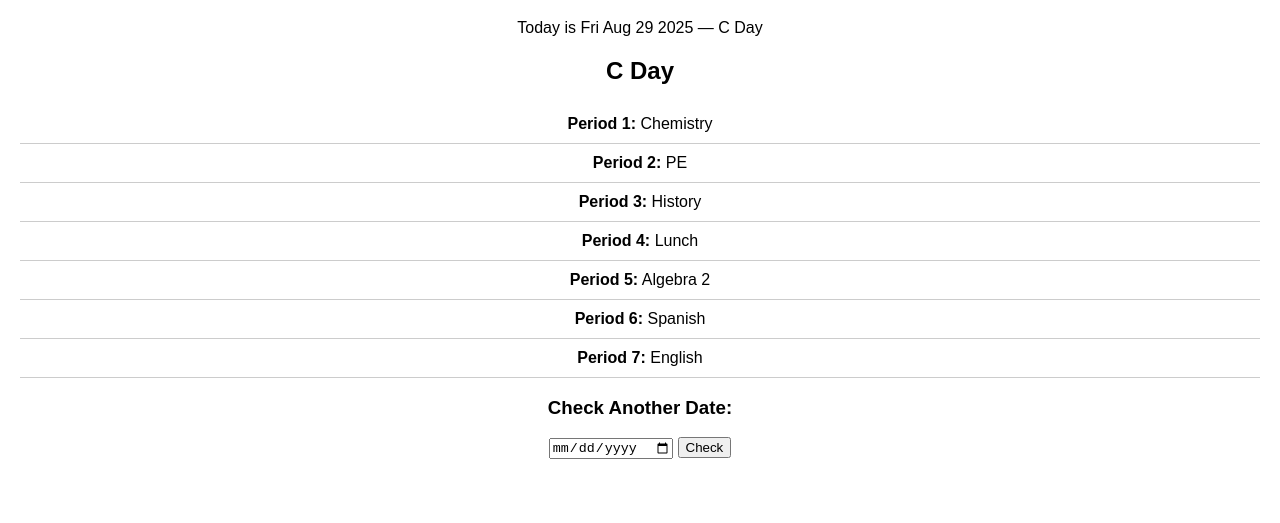
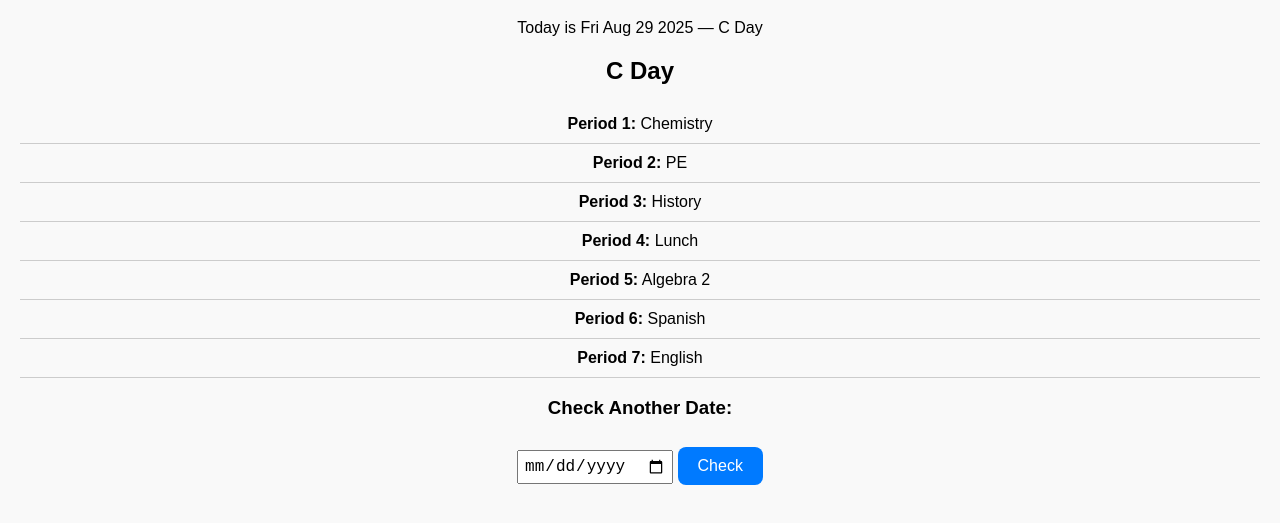
Before and after one commit to ethanpeterco3-pixel/my-app, a plain HTML site: page index.html in a window 1280 px wide. Shown: the part 61-584 px from the top of the page. Drawn offline with Linux system fonts and the light colour scheme.

Commit message:
Update index.html

```diff
--- a/index.html
+++ b/index.html
@@ -5,10 +5,24 @@
   <meta name="viewport" content="width=device-width, initial-scale=1">
   <meta name="apple-mobile-web-app-capable" content="yes">
   <style>
-    body { font-family: sans-serif; text-align: center; margin: 20px; }
+    body { font-family: sans-serif; text-align: center; margin: 20px; background: #f9f9f9; }
     h1 { color: #007aff; }
     .schedule { margin-top: 20px; }
     .period { padding: 10px; border-bottom: 1px solid #ccc; }
+    button {
+      margin-top: 10px;
+      padding: 10px 20px;
+      font-size: 16px;
+      border: none;
+      border-radius: 8px;
+      background: #007aff;
+      color: white;
+    }
+    input[type="date"] {
+      margin-top: 10px;
+      padding: 5px;
+      font-size: 16px;
+    }
   </style>
 </head>
 <body>
@@ -22,7 +36,7 @@
   <p id="otherDay"></p>
 
   <script>
-    // 🔹 Customize this with your real schedule:
+    // 🔹 Your real schedule
     const schedules = {
       "A": ["History", "Marketing", "Chemistry", "Lunch", "English", "Orchestra", "Algebra 2"],
       "B": ["PE", "History", "Marketing", "Lunch", "Spanish", "English", "Orchestra"],
@@ -30,9 +44,9 @@
       "D": ["Marketing", "Chemistry", "PE", "Lunch", "Orchestra", "Algebra 2", "Spanish"]
     };
 
-    // 🔹 Rotation logic: A → B → C → D → A ...
+    // 🔹 Rotation: A → B → C → D → A ...
     const dayTypes = ["A", "B", "C", "D"];
-    const startDate = new Date("2025-09-04"); // First day of school
+    const startDate = new Date("2025-09-04"); // First day of school is an A day
 
     function getDayType(date) {
       const daysPassed = Math.floor((date - startDate) / (1000 * 60 * 60 * 24));
```
